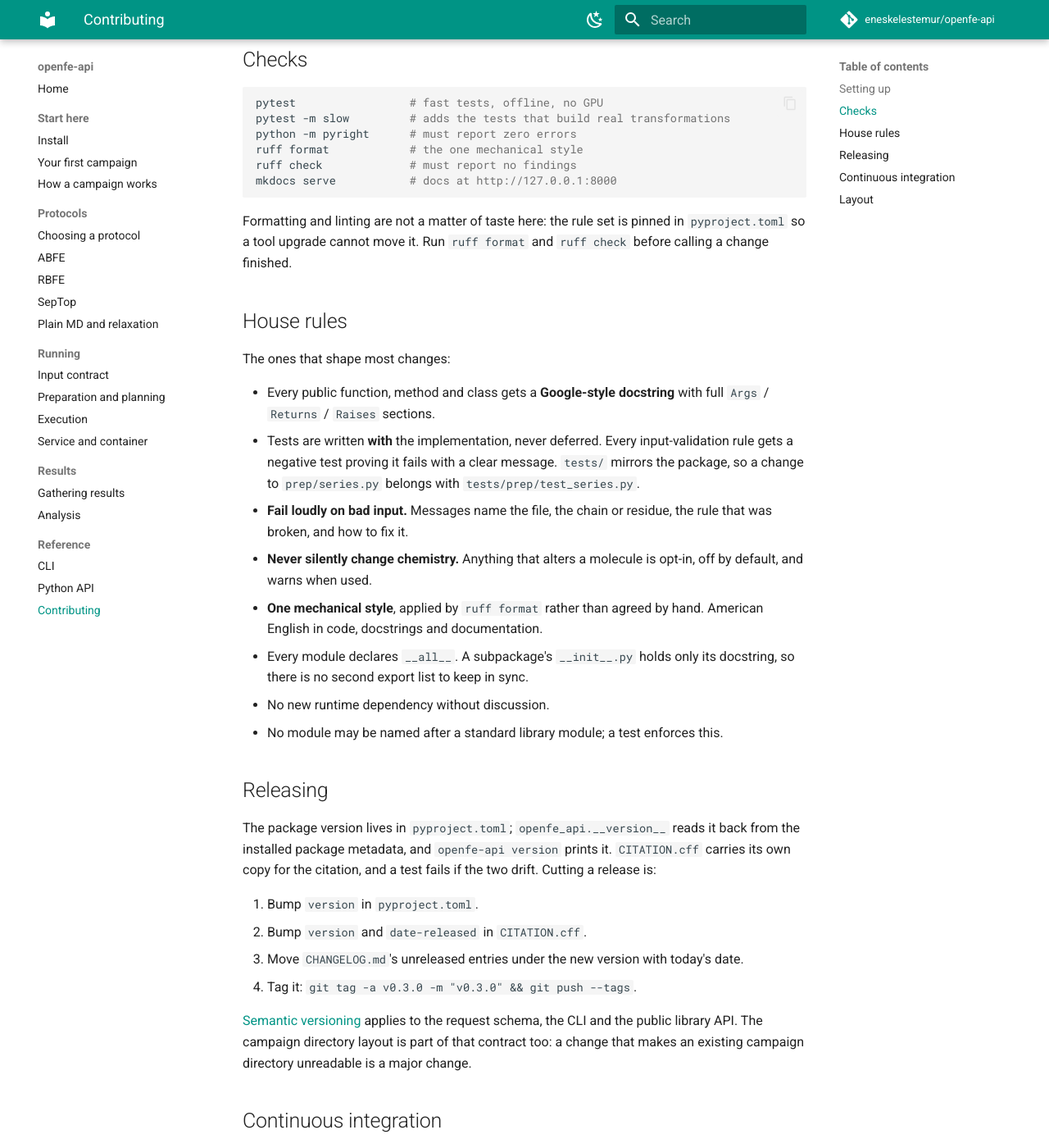
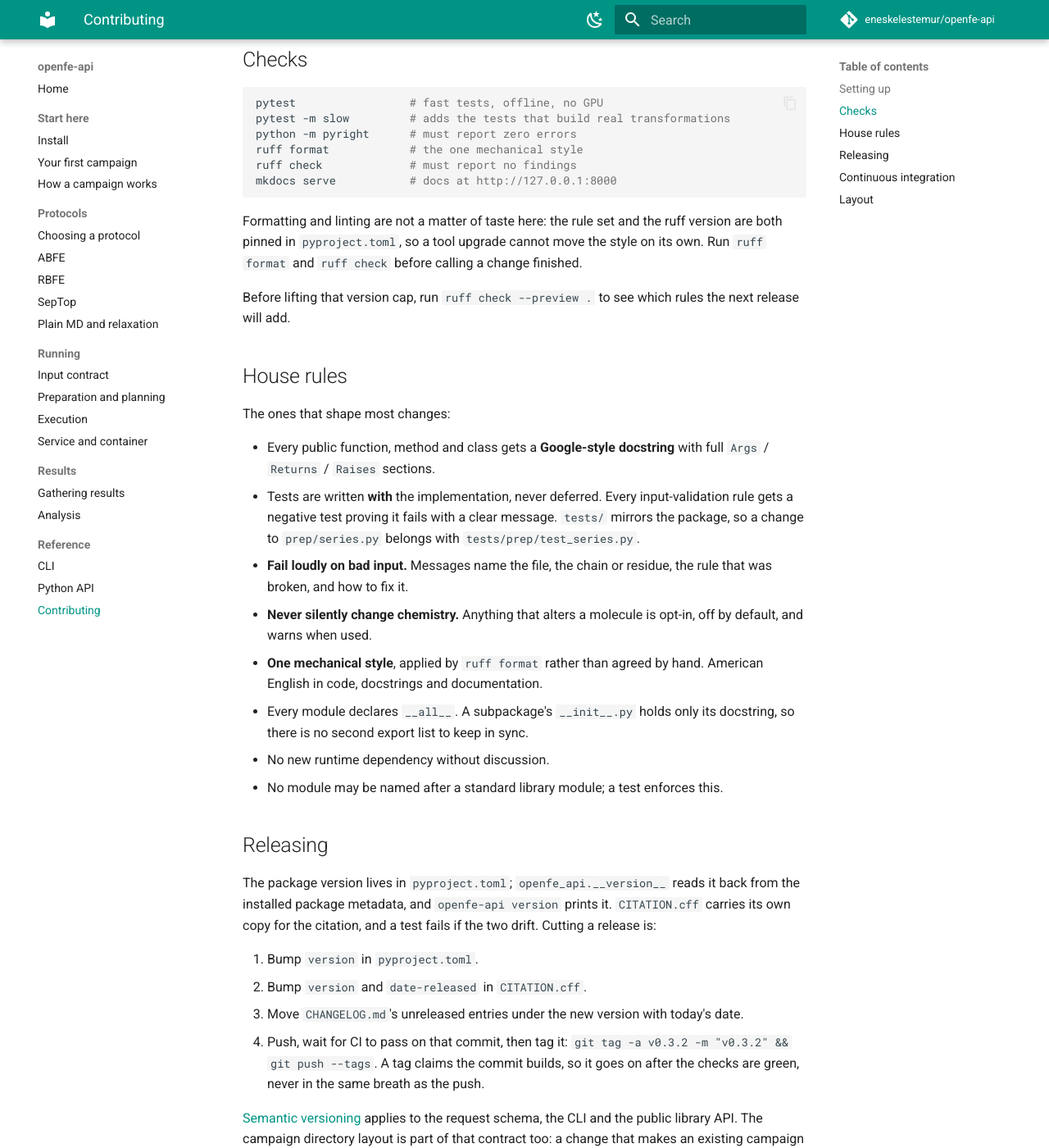
Before and after one commit to eneskelestemur/openfe-api, an MkDocs documentation site: the page built from docs/reference/contributing.md, in a window 1280 px wide and 1400 px high, scrolled down 294 px. Shown: the whole window at 82% size. Built offline with MkDocs 1.6.1 and Material for MkDocs 9.7.7, drawn with Linux system fonts in a browser that asks for light colours; comment, search, counter and statistics services are not loaded.

Commit message:
Fix the ruff 0.17 lint failure and cap the linter (0.3.2)

````diff
--- a/docs/reference/contributing.md
+++ b/docs/reference/contributing.md
@@ -19,9 +19,12 @@ ruff check             # must report no findings
 mkdocs serve           # docs at http://127.0.0.1:8000
 ```
 
-Formatting and linting are not a matter of taste here: the rule set is pinned in
-`pyproject.toml` so a tool upgrade cannot move it. Run `ruff format` and `ruff check` before
-calling a change finished.
+Formatting and linting are not a matter of taste here: the rule set and the ruff version are
+both pinned in `pyproject.toml`, so a tool upgrade cannot move the style on its own. Run
+`ruff format` and `ruff check` before calling a change finished.
+
+Before lifting that version cap, run `ruff check --preview .` to see which rules the next
+release will add.
 
 ## House rules
 
@@ -52,7 +55,9 @@ copy for the citation, and a test fails if the two drift. Cutting a release is:
 1. Bump `version` in `pyproject.toml`.
 2. Bump `version` and `date-released` in `CITATION.cff`.
 3. Move `CHANGELOG.md`'s unreleased entries under the new version with today's date.
-4. Tag it: `git tag -a v0.3.0 -m "v0.3.0" && git push --tags`.
+4. Push, wait for CI to pass on that commit, then tag it:
+   `git tag -a v0.3.2 -m "v0.3.2" && git push --tags`. A tag claims the commit builds, so it
+   goes on after the checks are green, never in the same breath as the push.
 
 [Semantic versioning](https://semver.org/spec/v2.0.0.html) applies to the request schema, the
 CLI and the public library API. The campaign directory layout is part of that contract too: a
````
Also changed, not shown: CHANGELOG.md (+32 -6 lines), README.md (+1 -1 lines), pyproject.toml (+5 -5 lines), 2 other files.
